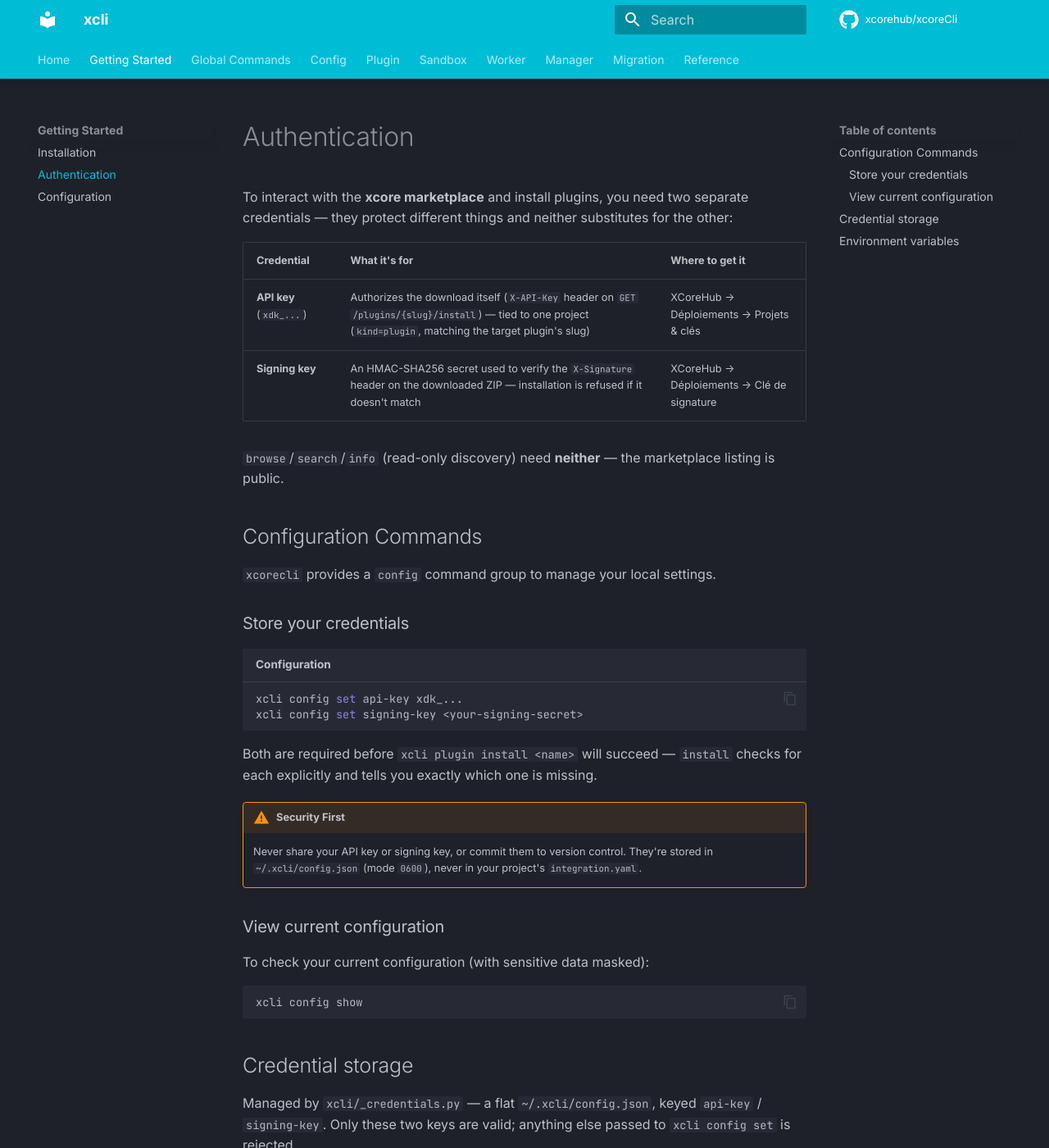
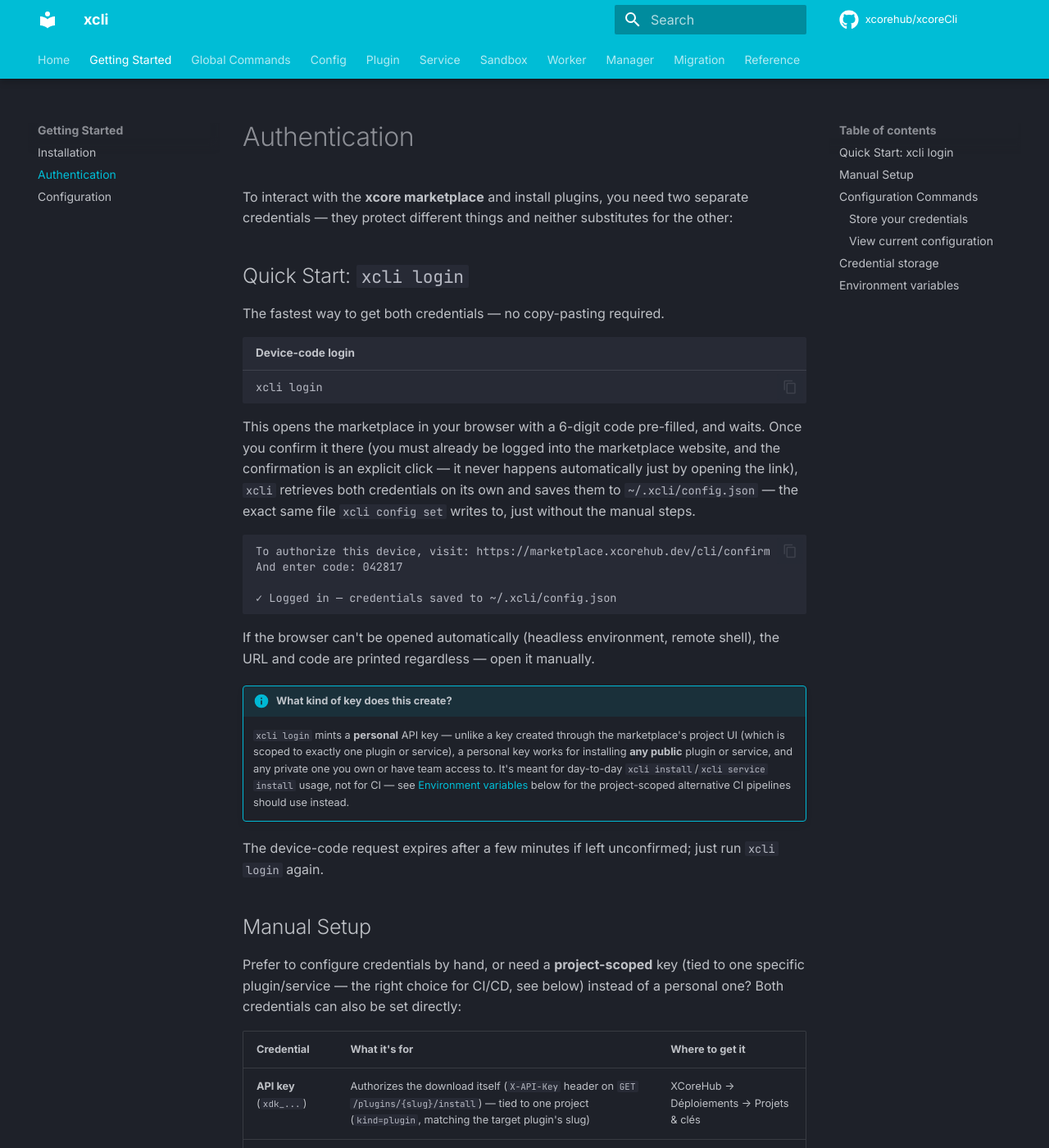
Before and after one commit to xcore-team/xcoreCli, an MkDocs documentation site: the page built from docs/getting-started/auth.md, in a window 1280 px wide and 1400 px high. Shown: the whole window at 82% size. Built offline with MkDocs 1.6.1 and Material for MkDocs 9.7.7, drawn with Linux system fonts in a browser that asks for light colours; comment, search, counter and statistics services are not loaded; some of the changed text lies outside the part shown.

Commit message:
docs: xcli login, xcli install, xcli service extensions
- getting-started/auth.md: xcli login as the recommended quick-start path,
  reframes manual config set as the CI/project-scoped alternative
- new commands/login.md: xcli login + xcli install shortcut
- new service/index.md: full xcli service group docs, mirrors plugin/
- reference.md: adds login/install/service entries
- migration/index.md: notes async DB driver support
- plugin/install.md: mentions the xcli install shortcut

````diff
--- a/docs/getting-started/auth.md
+++ b/docs/getting-started/auth.md
@@ -3,6 +3,49 @@
 To interact with the **xcore marketplace** and install plugins, you need
 two separate credentials — they protect different things and neither
 substitutes for the other:
+
+## Quick Start: `xcli login`
+
+The fastest way to get both credentials — no copy-pasting required.
+
+```bash title="Device-code login"
+xcli login
+```
+
+This opens the marketplace in your browser with a 6-digit code pre-filled,
+and waits. Once you confirm it there (you must already be logged into the
+marketplace website, and the confirmation is an explicit click — it never
+happens automatically just by opening the link), `xcli` retrieves both
+credentials on its own and saves them to `~/.xcli/config.json` — the exact
+same file `xcli config set` writes to, just without the manual steps.
+
+```text
+To authorize this device, visit: https://marketplace.xcorehub.dev/cli/confirm
+And enter code: 042817
+
+✓ Logged in — credentials saved to ~/.xcli/config.json
+```
+
+If the browser can't be opened automatically (headless environment, remote
+shell), the URL and code are printed regardless — open it manually.
+
+!!! info "What kind of key does this create?"
+    `xcli login` mints a **personal** API key — unlike a key created
+    through the marketplace's project UI (which is scoped to exactly one
+    plugin or service), a personal key works for installing **any public**
+    plugin or service, and any private one you own or have team access to.
+    It's meant for day-to-day `xcli install`/`xcli service install` usage,
+    not for CI — see [Environment variables](#environment-variables) below
+    for the project-scoped alternative CI pipelines should use instead.
+
+The device-code request expires after a few minutes if left unconfirmed;
+just run `xcli login` again.
+
+## Manual Setup
+
+Prefer to configure credentials by hand, or need a **project-scoped** key
+(tied to one specific plugin/service — the right choice for CI/CD, see
+below) instead of a personal one? Both credentials can also be set directly:
 
 | Credential | What it's for | Where to get it |
 |------------|----------------|------------------|
@@ -56,7 +99,10 @@
 
 For CI/CD environments, both credentials can be supplied via environment
 variables instead of `xcli config set` — these take priority over
-`~/.xcli/config.json` when present:
+`~/.xcli/config.json` when present. Use a **project-scoped** key here (one
+plugin/service, created from the marketplace's project page), not a
+personal one from `xcli login` — a CI pipeline should only ever be able to
+touch the one target it's meant to deploy:
 
 ```bash title=".env"
 XCLI_API_KEY=xdk_...
--- a/mkdocs.yml
+++ b/mkdocs.yml
@@ -58,6 +58,7 @@
   - Global Commands:
     - init & upgrade: commands/init.md
     - health & services: commands/health.md
+    - login & install: commands/login.md
   - Config: config/index.md
   - Plugin:
     - Overview: plugin/index.md
@@ -67,6 +68,7 @@
     - Marketplace: plugin/marketplace.md
     - Security: plugin/security.md
     - Updates: plugin/update.md
+  - Service: service/index.md
   - Sandbox: sandbox/index.md
   - Worker:
     - Overview: worker/index.md
````
Also changed, not shown: docs/commands/login.md (added, +34 -0 lines), docs/migration/index.md (+7 -0 lines), docs/plugin/install.md (+4 -0 lines), docs/reference.md (+20 -1 lines), docs/service/index.md (added, +69 -0 lines).
